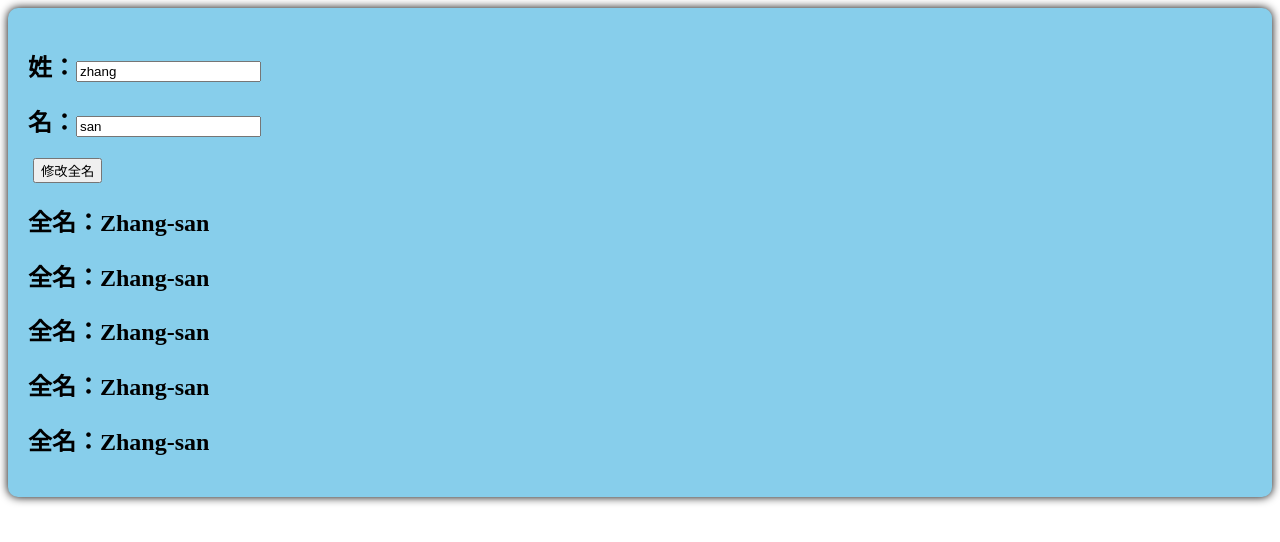
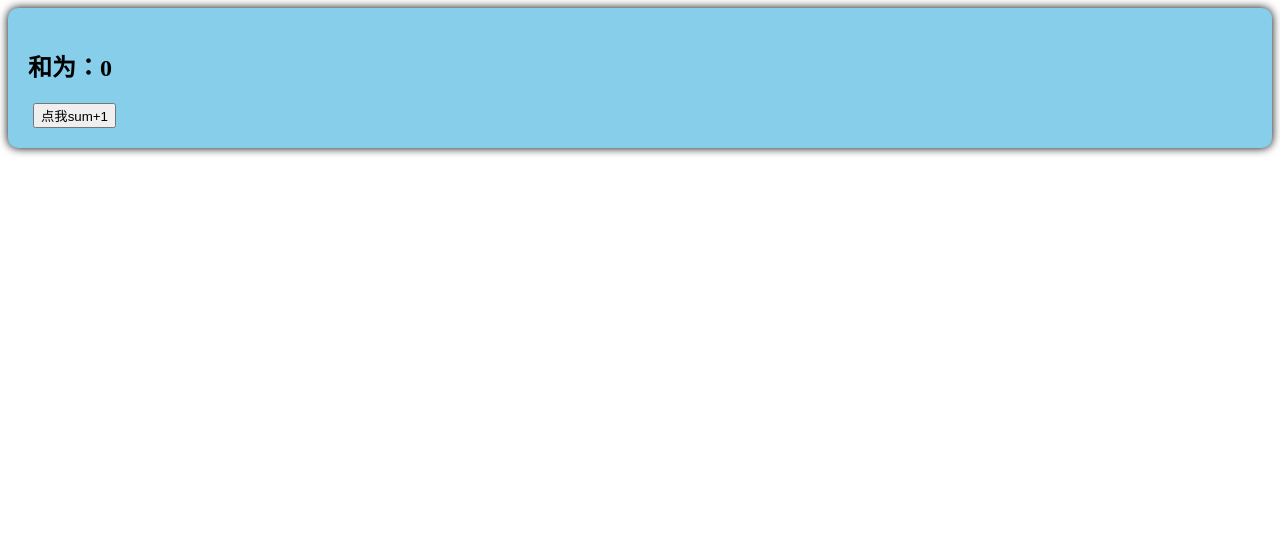
Before and after one commit to Pakho-Yip/hello_vue3, a Vue app: page / in a window 1280 px wide. Shown: the top 542 px of the page. Built offline with nearby package versions, Linux system fonts and the light colour scheme.

Commit message:
13_watch监视_情况一

```diff
--- a/src/components/Person.vue
+++ b/src/components/Person.vue
@@ -1,47 +1,26 @@
 <template>
     <div class="person">
-      <h2>姓：<input v-model="firstName"></h2>
-      <h2>名：<input v-model="lastName"></h2>
-      <button @click="changeFullName">修改全名</button>
-      <h2>全名：{{fullName}}</h2>
-      <h2>全名：{{fullName}}</h2>
-      <h2>全名：{{fullName}}</h2>
-      <h2>全名：{{fullName}}</h2>
-      <h2>全名：{{fullName}}</h2>
+      <h2>和为：{{sum}}</h2>
+      <button @click="changeSum">点我sum+1</button>
     </div>
 </template>
 
 <script lang="ts" setup name="Person">
-    import {ref,computed} from 'vue'
+  import {ref,watch} from 'vue'
 
-    let firstName = ref('zhang')
-    let lastName = ref('san')
+  let sum = ref(0)
 
-    // 这么定义的fullName是一个计算属性，且是只读的
-    // let fullName = computed(() => {
-    //     console.log(1)
-    //     return firstName.value.slice(0,1).toUpperCase() + firstName.value.slice(1) + '-' + lastName.value
-    // })
-
-    // 这么定义的fullName是一个计算属性，可读可写
-    let fullName = computed({
-      get(){
-        console.log('get')
-        return firstName.value.slice(0,1).toUpperCase() + firstName.value.slice(1) + '-' + lastName.value
-      },
-      set(val){
-        console.log(val)
-        console.log('set')
-        const [str1,str2] = val.split('-')
-        firstName.value = str1
-        lastName.value = str2
-      }
-    })
-
-    function changeFullName(){
-      console.log('changeFullName')
-      fullName.value = 'li-si'
+  function changeSum(){
+    sum.value += 1
+  }
+  // 监视，情况一：监视【ref】定义的【基本类型】数据
+  let stopWatch = watch(sum,(newValue,oldCalue) => {
+    console.log('watch')
+    console.log(newValue,oldCalue)
+    if(newValue >= 10){
+      stopWatch()
     }
+  })
 </script>
 
 
```
